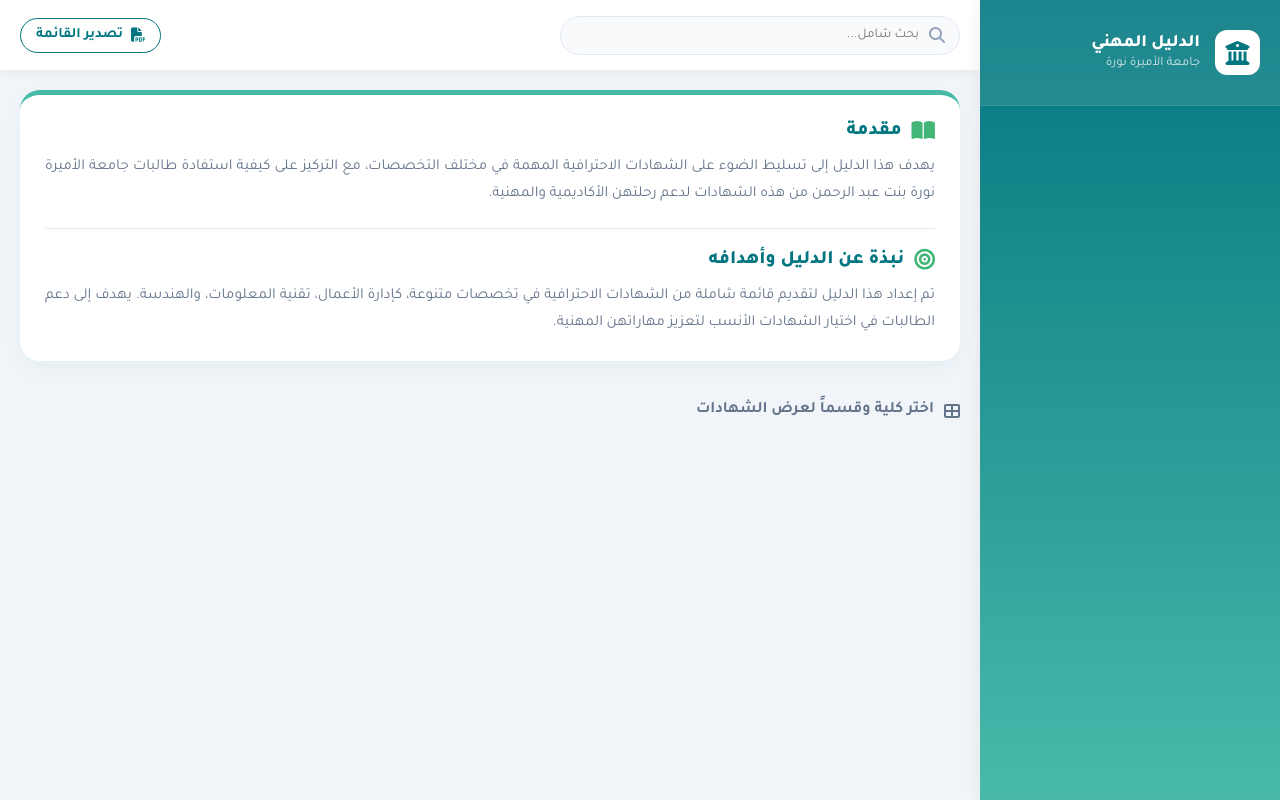
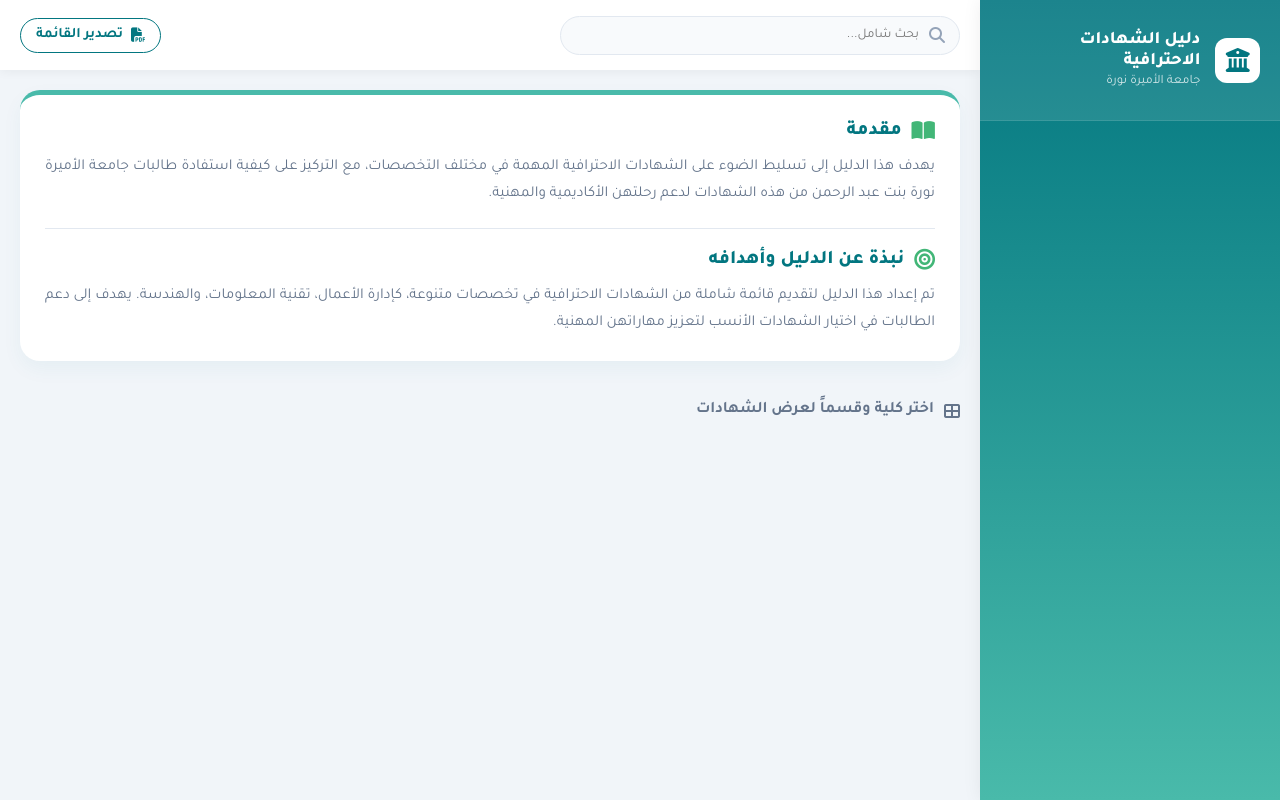
Before and after one commit to dedl-dp/Certificate, a plain HTML site: page index.html in a window 1280 px wide. Drawn offline with Linux system fonts and the light colour scheme; no server answers.

Commit message:
Update index.html

```diff
--- a/index.html
+++ b/index.html
@@ -3,7 +3,7 @@
 <head>
     <meta charset="UTF-8">
     <meta name="viewport" content="width=device-width, initial-scale=1.0">
-    <title>دليل الشهادات المهنية - جامعة الأميرة نورة</title>
+    <title>دليل الشهادات الاحترافية - جامعة الأميرة نورة</title>
 
     <!-- الخطوط -->
     <link href="https://fonts.googleapis.com/css2?family=Tajawal:wght@300;400;500;700;800&display=swap" rel="stylesheet">
@@ -296,7 +296,7 @@
                 <i class="fas fa-university"></i>
             </div>
             <div class="sidebar-title">
-                <h1>الدليل المهني</h1>
+                <h1>دليل الشهادات الاحترافية</h1>
                 <p>جامعة الأميرة نورة</p>
             </div>
         </div>
```
